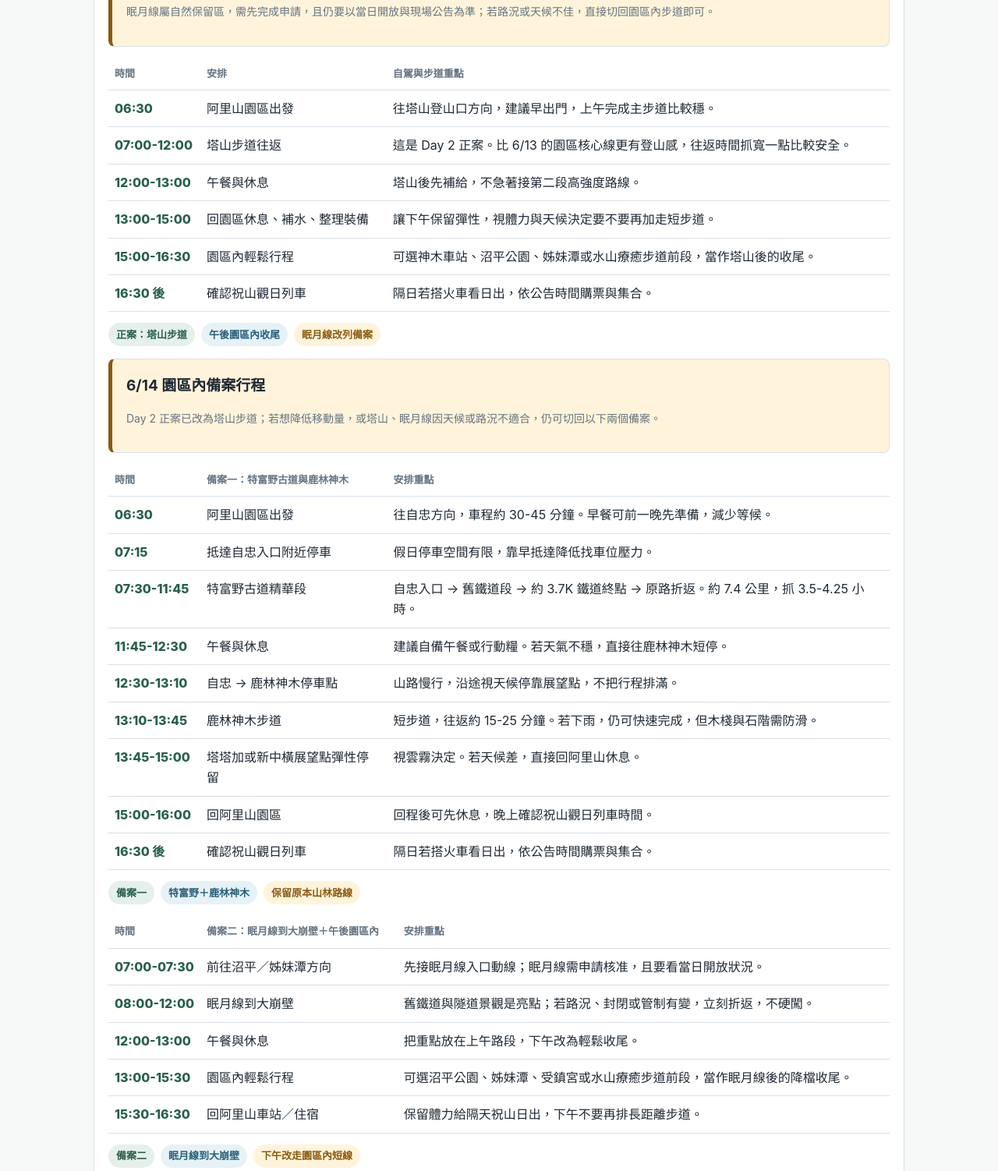
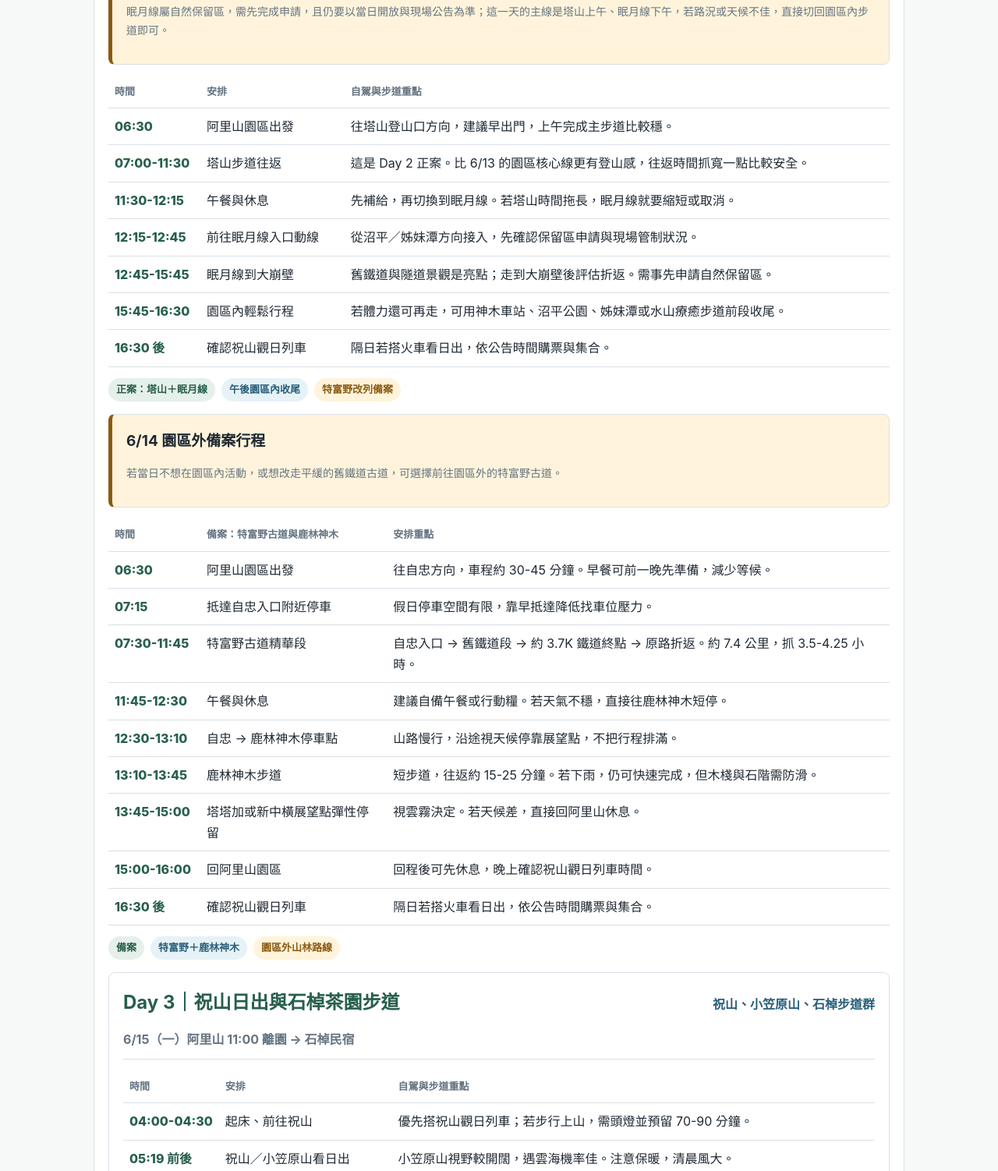
Before and after one commit to kennytien/AlishanTrip, a plain HTML site: page index.html in a window 1280 px wide. Shown: the part 2159-3661 px from the top of the page at 78% size. Drawn offline with Linux system fonts and the light colour scheme.

Commit message:
Refactor Day 2 itinerary: integrate Mianyue Line into main plan and update backup

```diff
--- a/index.html
+++ b/index.html
@@ -644,14 +644,14 @@
     <section class="day">
       <div class="day-head">
         <div>
-          <h2>Day 2｜塔山步道與眠月線</h2>
-          <div class="day-date">6/14（日）阿里山 → 塔山步道 → 園區內備案</div>
+          <h2>Day 2｜塔山步道＋眠月線大崩壁</h2>
+          <div class="day-date">6/14（日）阿里山 → 塔山步道 → 眠月線大崩壁 → 園區內收尾</div>
         </div>
-        <div class="route">塔山正案，備案保留特富野與眠月線</div>
+        <div class="route">塔山正案，下午接眠月線到大崩壁</div>
       </div>
 
       <div class="notice" style="margin-top: 0;">
-        <p class="small">眠月線屬自然保留區，需先完成申請，且仍要以當日開放與現場公告為準；若路況或天候不佳，直接切回園區內步道即可。</p>
+        <p class="small">眠月線屬自然保留區，需先完成申請，且仍要以當日開放與現場公告為準；這一天的主線是塔山上午、眠月線下午，若路況或天候不佳，直接切回園區內步道即可。</p>
       </div>
 
       <table>
@@ -665,24 +665,29 @@
             <td data-label="重點">往塔山登山口方向，建議早出門，上午完成主步道比較穩。</td>
           </tr>
           <tr>
-            <td class="time" data-label="時間">07:00-12:00</td>
+            <td class="time" data-label="時間">07:00-11:30</td>
             <td data-label="安排">塔山步道往返</td>
             <td data-label="重點">這是 Day 2 正案。比 6/13 的園區核心線更有登山感，往返時間抓寬一點比較安全。</td>
           </tr>
           <tr>
-            <td class="time" data-label="時間">12:00-13:00</td>
+            <td class="time" data-label="時間">11:30-12:15</td>
             <td data-label="安排">午餐與休息</td>
-            <td data-label="重點">塔山後先補給，不急著接第二段高強度路線。</td>
+            <td data-label="重點">先補給，再切換到眠月線。若塔山時間拖長，眠月線就要縮短或取消。</td>
           </tr>
           <tr>
-            <td class="time" data-label="時間">13:00-15:00</td>
-            <td data-label="安排">回園區休息、補水、整理裝備</td>
-            <td data-label="重點">讓下午保留彈性，視體力與天候決定要不要再加走短步道。</td>
+            <td class="time" data-label="時間">12:15-12:45</td>
+            <td data-label="安排">前往眠月線入口動線</td>
+            <td data-label="重點">從沼平／姊妹潭方向接入，先確認保留區申請與現場管制狀況。</td>
           </tr>
           <tr>
-            <td class="time" data-label="時間">15:00-16:30</td>
+            <td class="time" data-label="時間">12:45-15:45</td>
+            <td data-label="安排">眠月線到大崩壁</td>
+            <td data-label="重點">舊鐵道與隧道景觀是亮點；走到大崩壁後評估折返。需事先申請自然保留區。</td>
+          </tr>
+          <tr>
+            <td class="time" data-label="時間">15:45-16:30</td>
             <td data-label="安排">園區內輕鬆行程</td>
-            <td data-label="重點">可選神木車站、沼平公園、姊妹潭或水山療癒步道前段，當作塔山後的收尾。</td>
+            <td data-label="重點">若體力還可再走，可用神木車站、沼平公園、姊妹潭或水山療癒步道前段收尾。</td>
           </tr>
           <tr>
             <td class="time" data-label="時間">16:30 後</td>
@@ -693,19 +698,19 @@
       </table>
 
       <div class="tag-row">
-        <span class="tag">正案：塔山步道</span>
+        <span class="tag">正案：塔山＋眠月線</span>
         <span class="tag blue">午後園區內收尾</span>
-        <span class="tag amber">眠月線改列備案</span>
+        <span class="tag amber">特富野改列備案</span>
       </div>
 
       <div class="notice" style="margin-top: 16px;">
-        <h3>6/14 園區內備案行程</h3>
-        <p class="small">Day 2 正案已改為塔山步道；若想降低移動量，或塔山、眠月線因天候或路況不適合，仍可切回以下兩個備案。</p>
+        <h3>6/14 園區外備案行程</h3>
+        <p class="small">若當日不想在園區內活動，或想改走平緩的舊鐵道古道，可選擇前往園區外的特富野古道。</p>
       </div>
 
       <table>
         <thead>
-          <tr><th>時間</th><th>備案一：特富野古道與鹿林神木</th><th>安排重點</th></tr>
+          <tr><th>時間</th><th>備案：特富野古道與鹿林神木</th><th>安排重點</th></tr>
         </thead>
         <tbody>
           <tr>
@@ -757,51 +762,10 @@
       </table>
 
       <div class="tag-row">
-        <span class="tag">備案一</span>
+        <span class="tag">備案</span>
         <span class="tag blue">特富野＋鹿林神木</span>
-        <span class="tag amber">保留原本山林路線</span>
+        <span class="tag amber">園區外山林路線</span>
       </div>
-
-      <table>
-        <thead>
-          <tr><th>時間</th><th>備案二：眠月線到大崩壁＋午後園區內</th><th>安排重點</th></tr>
-        </thead>
-        <tbody>
-          <tr>
-            <td class="time" data-label="時間">07:00-07:30</td>
-            <td data-label="安排">前往沼平／姊妹潭方向</td>
-            <td data-label="重點">先接眠月線入口動線；眠月線需申請核准，且要看當日開放狀況。</td>
-          </tr>
-          <tr>
-            <td class="time" data-label="時間">08:00-12:00</td>
-            <td data-label="安排">眠月線到大崩壁</td>
-            <td data-label="重點">舊鐵道與隧道景觀是亮點；若路況、封閉或管制有變，立刻折返，不硬闖。</td>
-          </tr>
-          <tr>
-            <td class="time" data-label="時間">12:00-13:00</td>
-            <td data-label="安排">午餐與休息</td>
-            <td data-label="重點">把重點放在上午路段，下午改為輕鬆收尾。</td>
-          </tr>
-          <tr>
-            <td class="time" data-label="時間">13:00-15:30</td>
-            <td data-label="安排">園區內輕鬆行程</td>
-            <td data-label="重點">可選沼平公園、姊妹潭、受鎮宮或水山療癒步道前段，當作眠月線後的降檔收尾。</td>
-          </tr>
-          <tr>
-            <td class="time" data-label="時間">15:30-16:30</td>
-            <td data-label="安排">回阿里山車站／住宿</td>
-            <td data-label="重點">保留體力給隔天祝山日出，下午不要再排長距離步道。</td>
-          </tr>
-        </tbody>
-      </table>
-
-      <div class="tag-row">
-        <span class="tag">備案二</span>
-        <span class="tag blue">眠月線到大崩壁</span>
-        <span class="tag amber">下午改走園區內短線</span>
-      </div>
-    </section>
-
     <section class="day">
       <div class="day-head">
         <div>
@@ -844,7 +808,7 @@
           <tr>
             <td class="time" data-label="時間">10:15-10:50</td>
             <td data-label="安排">回住宿／停車場</td>
-            <td data-label="重點">保留緩衝，避免 11:00 離開被退房或停車移動卡住。</td>
+            <td data-label="重點">保留緩衝，避免 11:00 離開被退房 or 停車移動卡住。</td>
           </tr>
           <tr>
             <td class="time" data-label="時間">11:00</td>
@@ -968,7 +932,7 @@
     <section class="refs">
       <h2>參考資料</h2>
       <ul>
-        <li><a href="https://recreation.forest.gov.tw/News/News?id=20260112001">台灣山林悠遊網：阿里山巨木群棧道(1)部分路段封閉公告</a></li>
+        <li><a href="https://recreation.forest.gov.tw/News/News?id=20260112001">台灣山林悠遊網：阿里山巨木群棧道(1) 部分路段封閉公告</a></li>
         <li><a href="https://recreation.forest.gov.tw/Trail/RT?tr_id=094">台灣山林悠遊網：阿里山巨木群步道</a></li>
         <li><a href="https://recreation.forest.gov.tw/jp/Trail/RT?tr_id=081">台灣山林悠遊網：特富野古道</a></li>
         <li><a href="https://hiking.biji.co/index.php?act=detail&id=1458&q=trail">健行筆記：鹿林神木步道</a></li>
```
